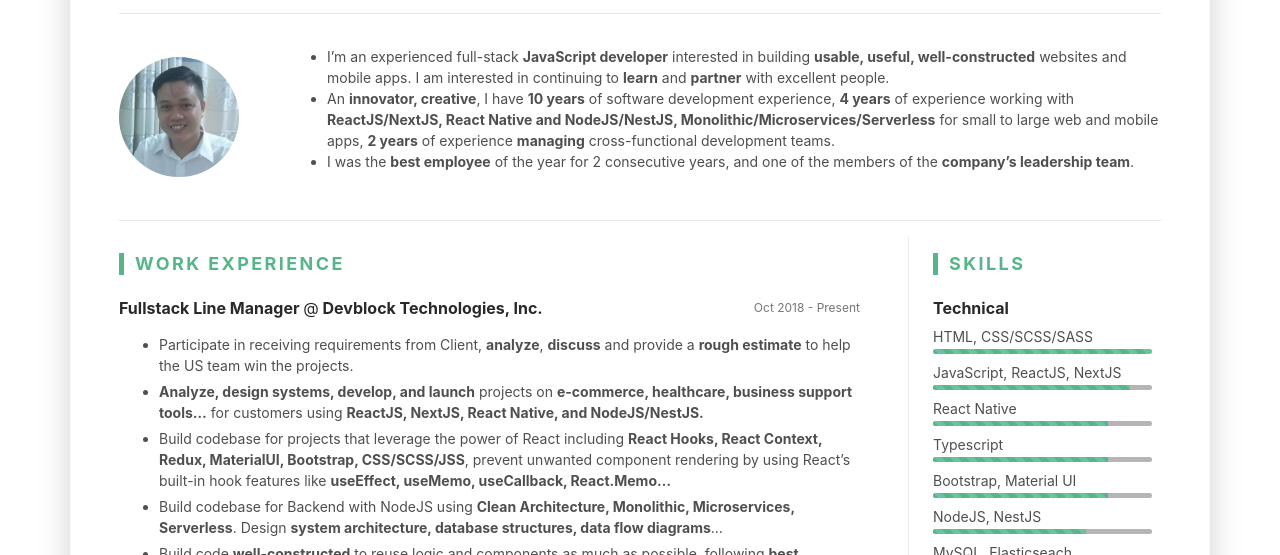
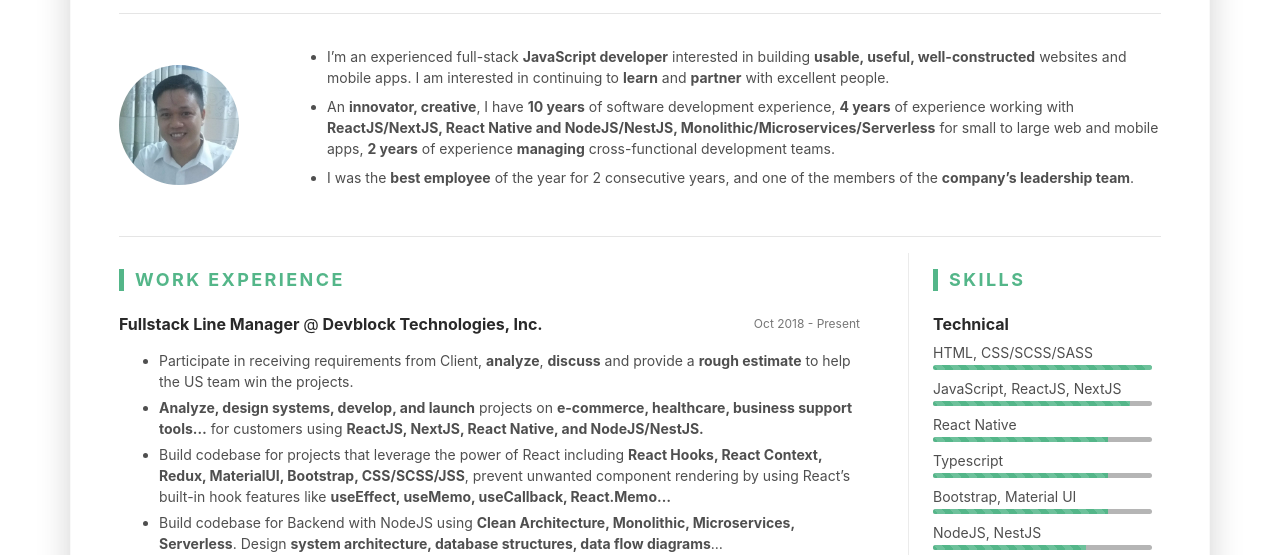
Before and after one commit to nhohb07/nhohb07.github.io, a plain HTML site: page index.html in a window 1280 px wide. Shown: the part 222-777 px from the top of the page. Drawn offline with Linux system fonts and the light colour scheme.

Commit message:
Improve list summary spacing

```diff
--- a/index.html
+++ b/index.html
@@ -111,14 +111,14 @@
     <div class="media-body text-left">
       <ul>
 
-        <li class="mb-0">I&rsquo;m an experienced full-stack <strong>JavaScript developer</strong> interested in building <strong>usable, useful, well-constructed</strong> websites and mobile apps.
+        <li class="mb-2">I&rsquo;m an experienced full-stack <strong>JavaScript developer</strong> interested in building <strong>usable, useful, well-constructed</strong> websites and mobile apps.
 I am interested in continuing to <strong>learn</strong> and <strong>partner</strong> with excellent people.</li>
 
-        <li class="mb-0">An <strong>innovator, creative</strong>, I have <strong>10 years</strong> of software development experience,
+        <li class="mb-2">An <strong>innovator, creative</strong>, I have <strong>10 years</strong> of software development experience,
 <strong>4 years</strong> of experience working with <strong>ReactJS/NextJS, React Native and NodeJS/NestJS, Monolithic/Microservices/Serverless</strong> for small to large web and mobile apps,
 <strong>2 years</strong> of experience <strong>managing</strong> cross-functional development teams.</li>
 
-        <li class="mb-0">I was the <strong>best employee</strong> of the year for 2 consecutive years, and one of the members of the <strong>company&rsquo;s leadership team</strong>.</li>
+        <li class="mb-2">I was the <strong>best employee</strong> of the year for 2 consecutive years, and one of the members of the <strong>company&rsquo;s leadership team</strong>.</li>
 
       </ul>
     </div>
```
